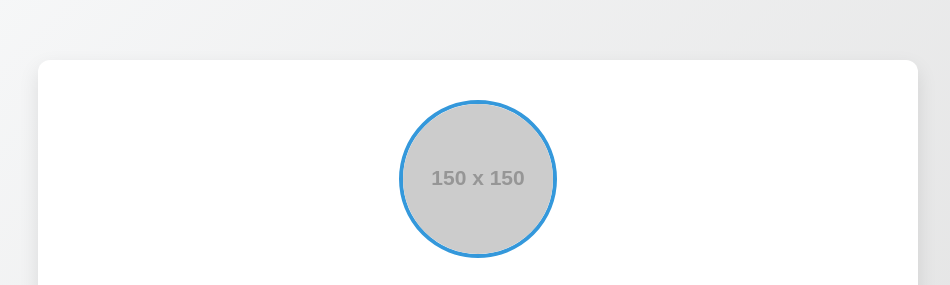
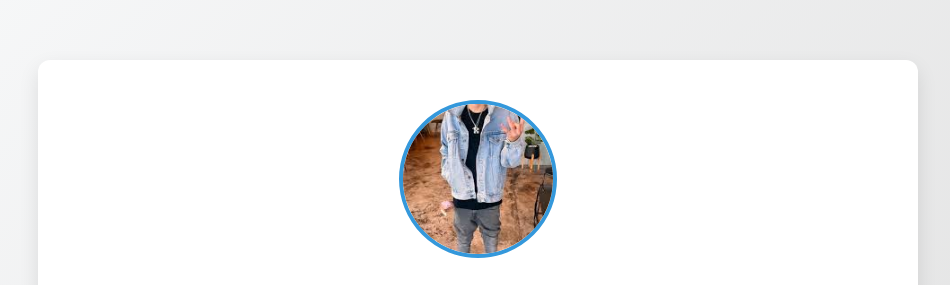
Before and after one commit to lazyll76/lazyll76.github.io, a plain HTML site: page index.html in a window 1280 px wide. Shown: the top 285 px of the page, without its empty margins (162-1112 px from the left). Drawn offline with Linux system fonts and the light colour scheme; placeholder pictures from the web are drawn by us.

Commit message:
Update index.html

```diff
--- a/index.html
+++ b/index.html
@@ -62,7 +62,7 @@
 </head>
 <body>
   <div class="container">
-    <img src="https://via.placeholder.com/150" alt="My Photo" class="profile-img">
+    <img src="YJGG.jfif" alt="My Photo" class="profile-img">
     <h1> "นายสุรพงษ์ คำบุศย์ดี"</h1>
     <p>ผม TJay Robert ลูกผู้พันธ์
 
```
